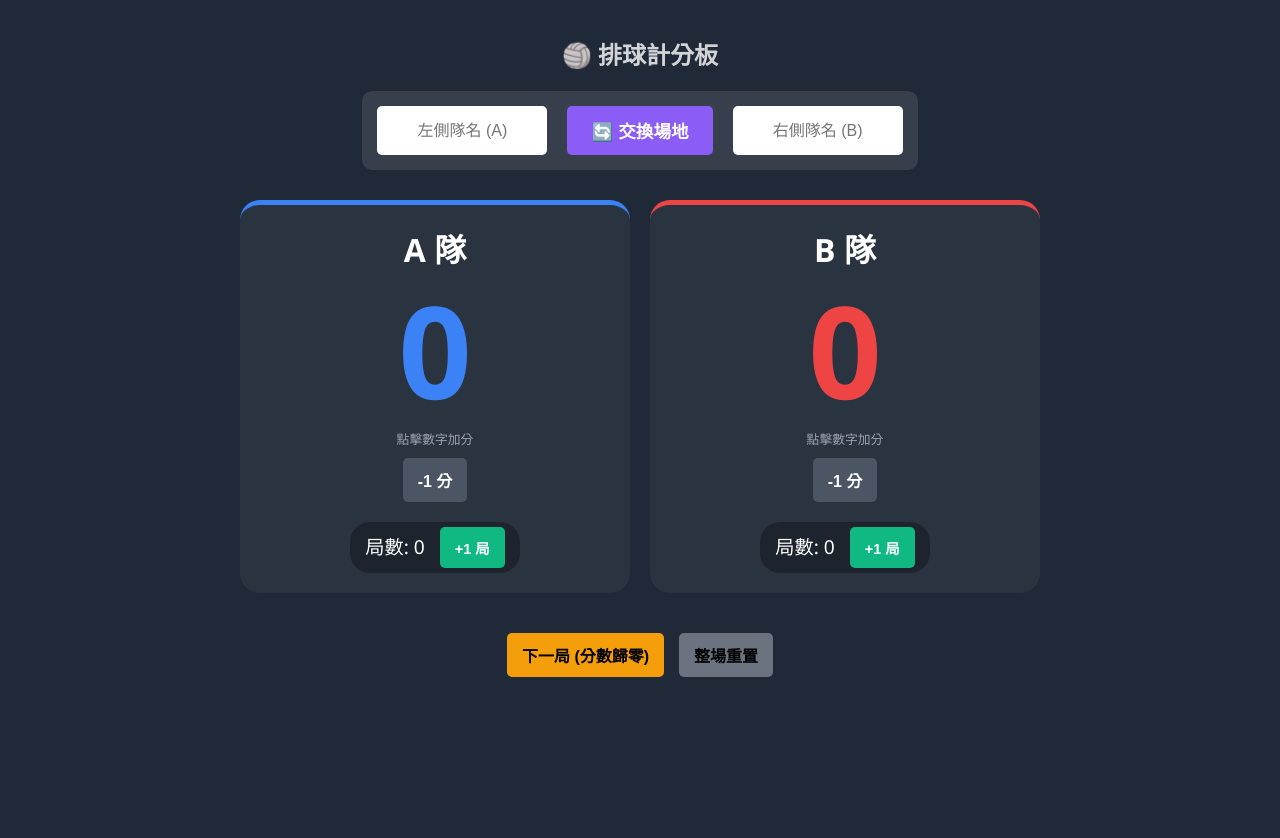
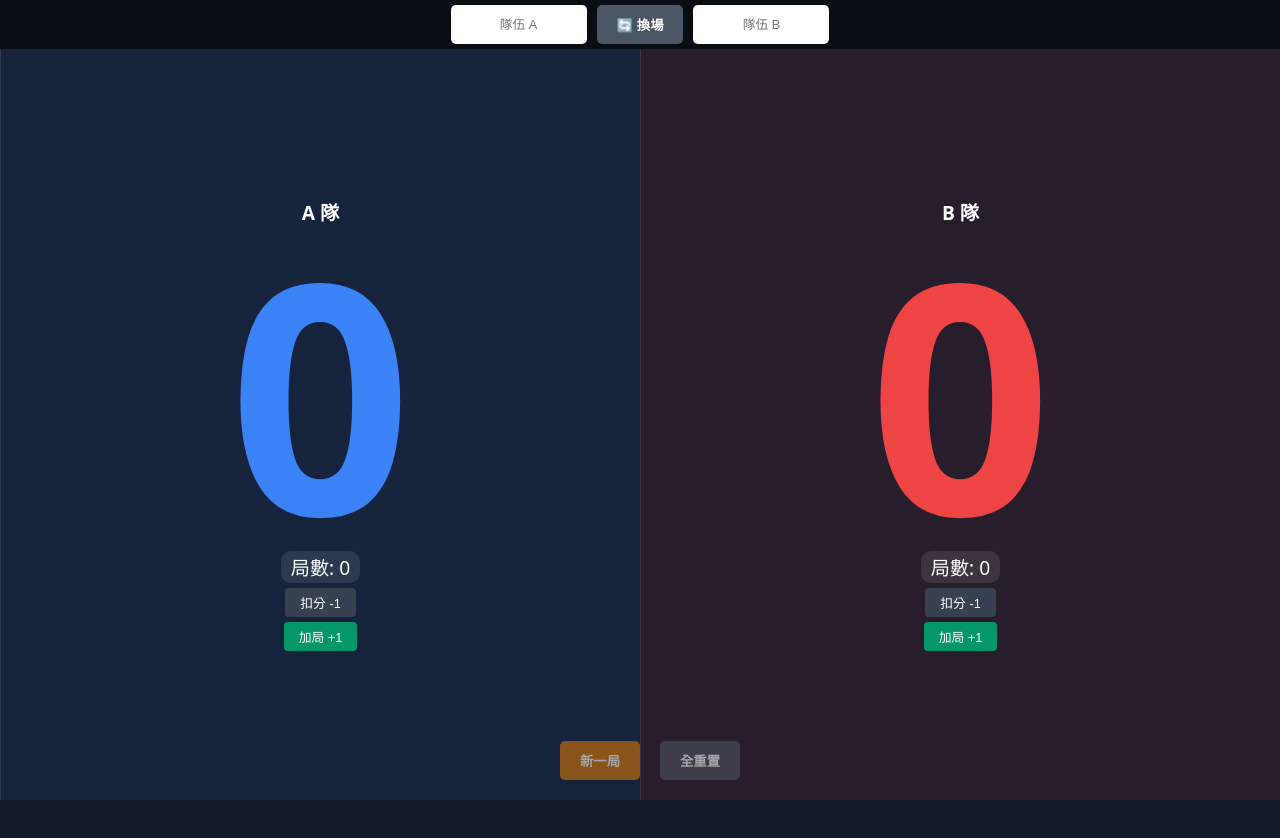
Before and after one commit to zkin0128/volleyball, a plain HTML site: page index.html in a window 1280 px wide. After the commit the page ends 800 px from the top, so only its background shows below. Drawn offline with nearby package versions, Linux system fonts and the light colour scheme.

Commit message:
Update index.html

```diff
--- a/index.html
+++ b/index.html
@@ -2,395 +2,265 @@
 <html lang="zh-TW">
 <head>
     <meta charset="UTF-8">
-    <meta name="viewport" content="width=device-width, initial-scale=1.0">
-    <title>排球計分板 (慶祝版)</title>
+    <meta name="viewport" content="width=device-width, initial-scale=1.0, maximum-scale=1.0, user-scalable=no">
+    <title>排球計分板 </title>
     <script src="https://cdn.jsdelivr.net/npm/canvas-confetti@1.6.0/dist/confetti.browser.min.js"></script>
     <style>
         :root {
-            --team-a-color: #3b82f6; /* 藍色 */
-            --team-b-color: #ef4444; /* 紅色 */
-            --bg-color: #1f2937;
+            --team-a-color: #3b82f6;
+            --team-b-color: #ef4444;
+            --bg-color: #111827;
             --text-color: #ffffff;
-            --winner-color: #fbbf24; /* 金色 */
+            --winner-color: #fbbf24;
         }
 
         body {
-            font-family: 'Segoe UI', Tahoma, Geneva, Verdana, sans-serif;
+            font-family: system-ui, -apple-system, sans-serif;
             background-color: var(--bg-color);
             color: var(--text-color);
             margin: 0;
-            padding: 20px;
+            padding: 0;
             display: flex;
             flex-direction: column;
-            align-items: center;
-            min-height: 100vh;
+            height: 100vh;
+            overflow: hidden; /* 防止滾動 */
         }
 
-        h1 { margin-bottom: 20px; font-size: 1.5rem; opacity: 0.8; }
-
-        /* 設定區塊 */
-        .settings {
+        /* 上方工具列 - 橫向時會縮小 */
+        .top-bar {
+            padding: 10px;
+            background: rgba(0,0,0,0.5);
             display: flex;
-            gap: 20px;
-            margin-bottom: 30px;
-            background: rgba(255, 255, 255, 0.1);
-            padding: 15px;
-            border-radius: 10px;
-            flex-wrap: wrap;
             justify-content: center;
+            gap: 10px;
+            z-index: 100;
         }
 
-        input[type="text"] {
-            padding: 10px;
+        .settings-input {
+            padding: 8px;
             border-radius: 5px;
             border: none;
-            font-size: 1rem;
+            width: 100px;
             text-align: center;
-            width: 150px;
         }
 
-        /* 計分主體 */
-        .scoreboard {
+        /* 主計分區塊 */
+        .main-container {
             display: flex;
-            gap: 20px;
+            flex: 1; /* 佔滿剩餘空間 */
             width: 100%;
-            max-width: 800px;
-            justify-content: center;
-            flex-wrap: wrap;
         }
 
         .team-card {
             flex: 1;
-            min-width: 300px;
-            background: rgba(255, 255, 255, 0.05);
-            border-radius: 20px;
-            padding: 20px;
             display: flex;
             flex-direction: column;
             align-items: center;
+            justify-content: center;
             position: relative;
-            border-top: 5px solid transparent;
             transition: all 0.3s ease;
-            overflow: hidden; /* 確保光效不溢出 */
+            cursor: pointer;
+            border-left: 1px solid rgba(255,255,255,0.1);
         }
 
-        .team-card.team-a { border-color: var(--team-a-color); }
-        .team-card.team-b { border-color: var(--team-b-color); }
+        .team-a { background-color: rgba(59, 130, 246, 0.1); }
+        .team-b { background-color: rgba(239, 68, 68, 0.1); }
+
+        .team-name {
+            font-size: 1.5rem;
+            font-weight: bold;
+            margin-bottom: 5px;
+            pointer-events: none;
+        }
+
+        .score-num {
+            font-size: 15rem; /* 極大化分數 */
+            font-weight: 900;
+            line-height: 1;
+            pointer-events: none;
+        }
+
+        .team-a .score-num { color: var(--team-a-color); }
+        .team-b .score-num { color: var(--team-b-color); }
+
+        /* 局數與微調按鈕 */
+        .sub-info {
+            display: flex;
+            flex-direction: column;
+            align-items: center;
+            gap: 5px;
+            pointer-events: auto;
+        }
+
+        .btn-minus {
+            background: #374151;
+            color: white;
+            border: none;
+            padding: 5px 15px;
+            border-radius: 4px;
+            font-size: 0.8rem;
+        }
+
+        .sets-count {
+            font-size: 1.2rem;
+            background: rgba(255,255,255,0.1);
+            padding: 2px 10px;
+            border-radius: 10px;
+        }
 
         /* 獲勝樣式 */
-        .team-card.winner-state {
-            background: linear-gradient(135deg, rgba(251, 191, 36, 0.2) 0%, rgba(217, 119, 6, 0.4) 100%);
-            border-color: var(--winner-color) !important;
-            box-shadow: 0 0 30px rgba(251, 191, 36, 0.6);
-            transform: scale(1.05);
-            z-index: 10;
+        .winner-state {
+            background: var(--winner-color) !important;
+        }
+        .winner-state .score-num, .winner-state .team-name {
+            color: #000 !important;
         }
 
-        /* 勝利標籤 */
-        .winner-badge {
-            display: none;
-            background-color: var(--winner-color);
-            color: #000;
-            padding: 5px 15px;
-            border-radius: 20px;
-            font-weight: bold;
-            font-size: 1.2rem;
-            margin-bottom: 10px;
-            box-shadow: 0 2px 10px rgba(0,0,0,0.3);
-            animation: popIn 0.5s cubic-bezier(0.175, 0.885, 0.32, 1.275);
+        /* 底部功能鈕 */
+        .bottom-bar {
+            padding: 10px;
+            display: flex;
+            justify-content: center;
+            gap: 20px;
         }
 
-        .team-card.winner-state .winner-badge { display: block; }
-        .team-card.winner-state .team-name-display { color: var(--winner-color); }
-        .team-card.winner-state .score-display { color: #fff; text-shadow: 0 2px 10px rgba(0,0,0,0.5); }
-
-        @keyframes popIn {
-            0% { transform: scale(0); opacity: 0; }
-            100% { transform: scale(1); opacity: 1; }
+        button.action-btn {
+            background: #4b5563;
+            color: white;
+            border: none;
+            padding: 10px 20px;
+            border-radius: 5px;
+            font-weight: bold;
         }
 
-        .team-name-display {
-            font-size: 2rem;
-            font-weight: bold;
-            margin-bottom: 5px;
-            text-align: center;
-            min-height: 40px;
+        /* --- 橫向模式專用優化 (Landscape) --- */
+        @media (orientation: landscape) {
+            .top-bar { padding: 5px; }
+            .settings-input { width: 120px; font-size: 0.8rem; }
+            .score-num { font-size: 40vh; } /* 根據螢幕高度自動縮放數字 */
+            .team-name { font-size: 1.2rem; }
+            .bottom-bar { position: absolute; bottom: 10px; width: 100%; background: none; pointer-events: none; }
+            .bottom-bar button { pointer-events: auto; opacity: 0.6; }
+            .bottom-bar button:hover { opacity: 1; }
         }
 
-        .score-display {
-            font-size: 8rem;
-            font-weight: bold;
-            line-height: 1;
-            cursor: pointer;
-            user-select: none;
-            padding: 10px 0;
-            width: 100%;
-            text-align: center;
-            transition: transform 0.1s;
-        }
-
-        .score-display:active { transform: scale(0.95); }
-        .team-a .score-display { color: var(--team-a-color); }
-        .team-b .score-display { color: var(--team-b-color); }
-
-        .controls { display: flex; gap: 10px; margin-top: 10px; align-items: center; }
-
-        button {
-            border: none;
-            padding: 10px 15px;
-            border-radius: 5px;
-            cursor: pointer;
-            font-size: 1rem;
-            font-weight: bold;
-            transition: background 0.2s;
-        }
-
-        .btn-minus { background-color: #4b5563; color: white; }
-        .btn-minus:hover { background-color: #6b7280; }
-
-        .sets-display {
-            margin-top: 20px;
-            font-size: 1.2rem;
-            background: rgba(0,0,0,0.3);
-            padding: 5px 15px;
-            border-radius: 20px;
-        }
-
-        .btn-set-add {
-            background-color: #10b981;
-            color: white;
-            font-size: 0.9rem;
-            margin-left: 10px;
-        }
-
-        .global-actions { margin-top: 40px; display: flex; gap: 15px; }
-        .btn-action { padding: 12px 24px; font-size: 1.1rem; background-color: #8b5cf6; color: white; }
-        .btn-reset { background-color: #6b7280; }
-        .btn-new-set { background-color: #f59e0b; color: black; }
-        .hint { margin-top: 5px; font-size: 0.8rem; color: #9ca3af; }
-
-        @media (max-width: 650px) {
-            .scoreboard { flex-direction: column; align-items: center; }
-            .team-card { width: 90%; }
+        /* 手機直向模式調整 */
+        @media (orientation: portrait) {
+            .main-container { flex-direction: column; }
+            .score-num { font-size: 25vh; }
         }
     </style>
 </head>
 <body>
 
-    <h1>🏐 排球計分板</h1>
-
-    <div class="settings">
-        <input type="text" id="inputNameA" placeholder="左側隊名 (A)" oninput="updateNames()">
-        <button class="btn-action" onclick="swapSides()">🔄 交換場地</button>
-        <input type="text" id="inputNameB" placeholder="右側隊名 (B)" oninput="updateNames()">
+    <div class="top-bar">
+        <input type="text" id="inA" class="settings-input" placeholder="隊伍 A" oninput="draw()">
+        <button class="action-btn" onclick="swap()">🔄 換場</button>
+        <input type="text" id="inB" class="settings-input" placeholder="隊伍 B" oninput="draw()">
     </div>
 
-    <div class="scoreboard">
-        <div class="team-card team-a" id="cardA">
-            <div class="winner-badge">🏆 WINNER</div>
-            <div class="team-name-display" id="displayNameA">A 隊</div>
-
-            <div class="score-display" id="scoreElA" onclick="addScore('A')" title="點擊加分">0</div>
-            <div class="hint">點擊數字加分</div>
-
-            <div class="controls">
-                <button class="btn-minus" onclick="subScore('A')">-1 分</button>
-            </div>
-
-            <div class="sets-display">
-                局數: <span id="setsA">0</span>
-                <button class="btn-set-add" onclick="addSet('A')">+1 局</button>
+    <div class="main-container">
+        <div class="team-card team-a" id="cardL" onclick="handleScore('L')">
+            <div id="winL" style="display:none; font-weight:bold; color:black;">🏆 WINNER</div>
+            <div class="team-name" id="nameL">A 隊</div>
+            <div class="score-num" id="scoreL">0</div>
+            <div class="sub-info">
+                <div class="sets-count">局數: <span id="setL">0</span></div>
+                <button class="btn-minus" onclick="event.stopPropagation(); sub('L')">扣分 -1</button>
+                <button class="btn-minus" style="background:#059669" onclick="event.stopPropagation(); addSet('L')">加局 +1</button>
             </div>
         </div>
 
-        <div class="team-card team-b" id="cardB">
-            <div class="winner-badge">🏆 WINNER</div>
-            <div class="team-name-display" id="displayNameB">B 隊</div>
-
-            <div class="score-display" id="scoreElB" onclick="addScore('B')" title="點擊加分">0</div>
-            <div class="hint">點擊數字加分</div>
-
-            <div class="controls">
-                <button class="btn-minus" onclick="subScore('B')">-1 分</button>
-            </div>
-
-            <div class="sets-display">
-                局數: <span id="setsB">0</span>
-                <button class="btn-set-add" onclick="addSet('B')">+1 局</button>
+        <div class="team-card team-b" id="cardR" onclick="handleScore('R')">
+            <div id="winR" style="display:none; font-weight:bold; color:black;">🏆 WINNER</div>
+            <div class="team-name" id="nameR">B 隊</div>
+            <div class="score-num" id="scoreR">0</div>
+            <div class="sub-info">
+                <div class="sets-count">局數: <span id="setR">0</span></div>
+                <button class="btn-minus" onclick="event.stopPropagation(); sub('R')">扣分 -1</button>
+                <button class="btn-minus" style="background:#059669" onclick="event.stopPropagation(); addSet('R')">加局 +1</button>
             </div>
         </div>
     </div>
 
-    <div class="global-actions">
-        <button class="btn-new-set" onclick="newSet()">下一局 (分數歸零)</button>
-        <button class="btn-reset" onclick="resetMatch()">整場重置</button>
+    <div class="bottom-bar">
+        <button class="action-btn" onclick="nextSet()" style="background:#d97706">新一局</button>
+        <button class="action-btn" onclick="resetAll()">全重置</button>
     </div>
 
     <script>
-        // 初始化變數
-        let scoreA = 0;
-        let scoreB = 0;
-        let setsA = 0;
-        let setsB = 0;
-        let isSwapped = false; // false = A左B右, true = B左A右
-        let isGameOver = false; // 防止贏了之後還繼續加分(可選)
+        let sA = 0, sB = 0, tA = 0, tB = 0, swapped = false;
 
-        // DOM 元素
-        const elScoreA = document.getElementById('scoreElA');
-        const elScoreB = document.getElementById('scoreElB');
-        const elSetsA = document.getElementById('setsA');
-        const elSetsB = document.getElementById('setsB');
-        const inputA = document.getElementById('inputNameA');
-        const inputB = document.getElementById('inputNameB');
-        const displayA = document.getElementById('displayNameA');
-        const displayB = document.getElementById('displayNameB');
-        const cardA = document.getElementById('cardA');
-        const cardB = document.getElementById('cardB');
+        function draw() {
+            const nameA = document.getElementById('inA').value || 'A 隊';
+            const nameB = document.getElementById('inB').value || 'B 隊';
 
-        function updateNames() {
-            if (isSwapped) {
-                displayA.textContent = inputB.value || 'B 隊';
-                displayB.textContent = inputA.value || 'A 隊';
-            } else {
-                displayA.textContent = inputA.value || 'A 隊';
-                displayB.textContent = inputB.value || 'B 隊';
+            // 處理顯示文字
+            document.getElementById('nameL').textContent = swapped ? nameB : nameA;
+            document.getElementById('nameR').textContent = swapped ? nameA : nameB;
+            document.getElementById('scoreL').textContent = swapped ? sB : sA;
+            document.getElementById('scoreR').textContent = swapped ? sA : sB;
+            document.getElementById('setL').textContent = swapped ? tB : tA;
+            document.getElementById('setR').textContent = swapped ? tA : tB;
+
+            // 判斷勝負樣式 (25分且領先2分)
+            check(sA, sB, 'L', 'R');
+        }
+
+        function check(a, b, l, r) {
+            const cL = document.getElementById('cardL'), cR = document.getElementById('cardR');
+            const wL = document.getElementById('winL'), wR = document.getElementById('winR');
+            cL.classList.remove('winner-state'); cR.classList.remove('winner-state');
+            wL.style.display = 'none'; wR.style.display = 'none';
+
+            let curL = swapped ? b : a;
+            let curR = swapped ? a : b;
+
+            if (curL >= 25 && curL - curR >= 2) {
+                cL.classList.add('winner-state'); wL.style.display = 'block';
+                confetti();
+            } else if (curR >= 25 && curR - curL >= 2) {
+                cR.classList.add('winner-state'); wR.style.display = 'block';
+                confetti();
             }
         }
 
-        function updateDisplay() {
-            // 處理數字顯示
-            if (isSwapped) {
-                elScoreA.textContent = scoreB;
-                elSetsA.textContent = setsB;
-                elScoreB.textContent = scoreA;
-                elSetsB.textContent = setsA;
-            } else {
-                elScoreA.textContent = scoreA;
-                elSetsA.textContent = setsA;
-                elScoreB.textContent = scoreB;
-                elSetsB.textContent = setsB;
-            }
-
-            // 每次更新都檢查是否有獲勝者
-            checkWinner();
+        function handleScore(side) {
+            if (side === 'L') { swapped ? sB++ : sA++; }
+            else { swapped ? sA++ : sB++; }
+            draw();
         }
 
-        // 檢查獲勝狀態 (核心邏輯)
-        function checkWinner() {
-            // 清除之前的獲勝樣式
-            cardA.classList.remove('winner-state');
-            cardB.classList.remove('winner-state');
-
-            // 取得當前在左邊和右邊的分數
-            let leftScore = parseInt(elScoreA.textContent);
-            let rightScore = parseInt(elScoreB.textContent);
-
-            // 獲勝條件：分數 >= 25 且 領先 >= 2 分
-            // 左邊贏
-            if (leftScore >= 25 && (leftScore - rightScore) >= 2) {
-                cardA.classList.add('winner-state');
-                triggerConfetti();
-            }
-            // 右邊贏
-            else if (rightScore >= 25 && (rightScore - leftScore) >= 2) {
-                cardB.classList.add('winner-state');
-                triggerConfetti();
-            }
-        }
-
-        // 觸發煙火特效
-        function triggerConfetti() {
-            // 隨機發射煙火
-            var duration = 3 * 1000;
-            var animationEnd = Date.now() + duration;
-            var defaults = { startVelocity: 30, spread: 360, ticks: 60, zIndex: 0 };
-
-            var random = function(min, max) {
-              return Math.random() * (max - min) + min;
-            };
-
-            var interval = setInterval(function() {
-              var timeLeft = animationEnd - Date.now();
-
-              if (timeLeft <= 0) {
-                return clearInterval(interval);
-              }
-
-              var particleCount = 50 * (timeLeft / duration);
-              // 兩個發射源，左右各一
-              confetti(Object.assign({}, defaults, { particleCount, origin: { x: random(0.1, 0.3), y: Math.random() - 0.2 } }));
-              confetti(Object.assign({}, defaults, { particleCount, origin: { x: random(0.7, 0.9), y: Math.random() - 0.2 } }));
-            }, 250);
-        }
-
-        function addScore(side) {
-            // 判斷邏輯
-            if (side === 'A') {
-                isSwapped ? scoreB++ : scoreA++;
-            } else {
-                isSwapped ? scoreA++ : scoreB++;
-            }
-            updateDisplay();
-        }
-
-        function subScore(side) {
-            if (side === 'A') {
-                if (isSwapped) { if(scoreB > 0) scoreB--; }
-                else { if(scoreA > 0) scoreA--; }
-            } else {
-                if (isSwapped) { if(scoreA > 0) scoreA--; }
-                else { if(scoreB > 0) scoreB--; }
-            }
-            updateDisplay();
+        function sub(side) {
+            if (side === 'L') { if(swapped){if(sB>0)sB--}else{if(sA>0)sA--} }
+            else { if(swapped){if(sA>0)sA--}else{if(sB>0)sB--} }
+            draw();
         }
 
         function addSet(side) {
-            if (side === 'A') {
-                isSwapped ? setsB++ : setsA++;
-            } else {
-                isSwapped ? setsA++ : setsB++;
-            }
-            updateDisplay();
+            if (side === 'L') { swapped ? tB++ : tA++; }
+            else { swapped ? tA++ : tB++; }
+            draw();
         }
 
-        function swapSides() {
-            isSwapped = !isSwapped;
-
-            // CSS 樣式交換
-            if (isSwapped) {
-                cardA.classList.remove('team-a'); cardA.classList.add('team-b');
-                cardB.classList.remove('team-b'); cardB.classList.add('team-a');
+        function swap() {
+            swapped = !swapped;
+            const cL = document.getElementById('cardL'), cR = document.getElementById('cardR');
+            // 切換視覺底色
+            if(swapped) {
+                cL.style.backgroundColor = "rgba(239, 68, 68, 0.1)";
+                cR.style.backgroundColor = "rgba(59, 130, 246, 0.1)";
             } else {
-                cardA.classList.remove('team-b'); cardA.classList.add('team-a');
-                cardB.classList.remove('team-a'); cardB.classList.add('team-b');
+                cL.style.backgroundColor = "rgba(59, 130, 246, 0.1)";
+                cR.style.backgroundColor = "rgba(239, 68, 68, 0.1)";
             }
-
-            updateNames();
-            updateDisplay();
+            draw();
         }
 
-        function newSet() {
-            if(confirm('確定要開始新的一局嗎？目前分數將歸零。')) {
-                scoreA = 0;
-                scoreB = 0;
-                cardA.classList.remove('winner-state'); // 清除獲勝狀態
-                cardB.classList.remove('winner-state');
-                updateDisplay();
-            }
-        }
+        function nextSet() { if(confirm('下一局？')) { sA=0; sB=0; draw(); } }
+        function resetAll() { if(confirm('全部重置？')) { sA=0; sB=0; tA=0; tB=0; draw(); } }
 
-        function resetMatch() {
-            if(confirm('確定要重置整場比賽嗎？所有分數與局數將清空。')) {
-                scoreA = 0; scoreB = 0;
-                setsA = 0; setsB = 0;
-                cardA.classList.remove('winner-state');
-                cardB.classList.remove('winner-state');
-                updateDisplay();
-            }
-        }
-
-        // 初始化
-        updateNames();
+        draw();
     </script>
 </body>
 </html>
```
